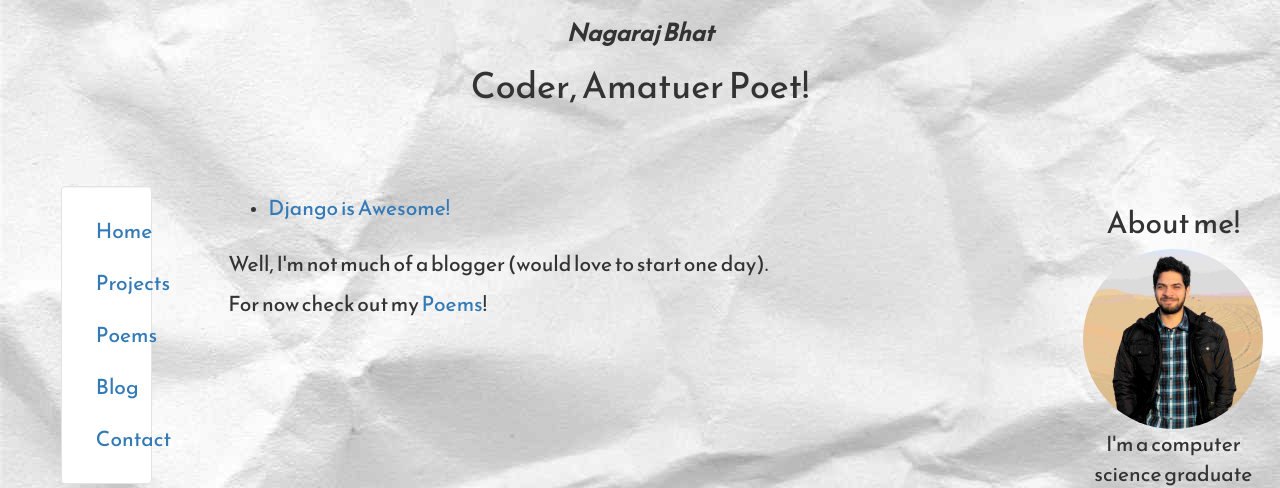
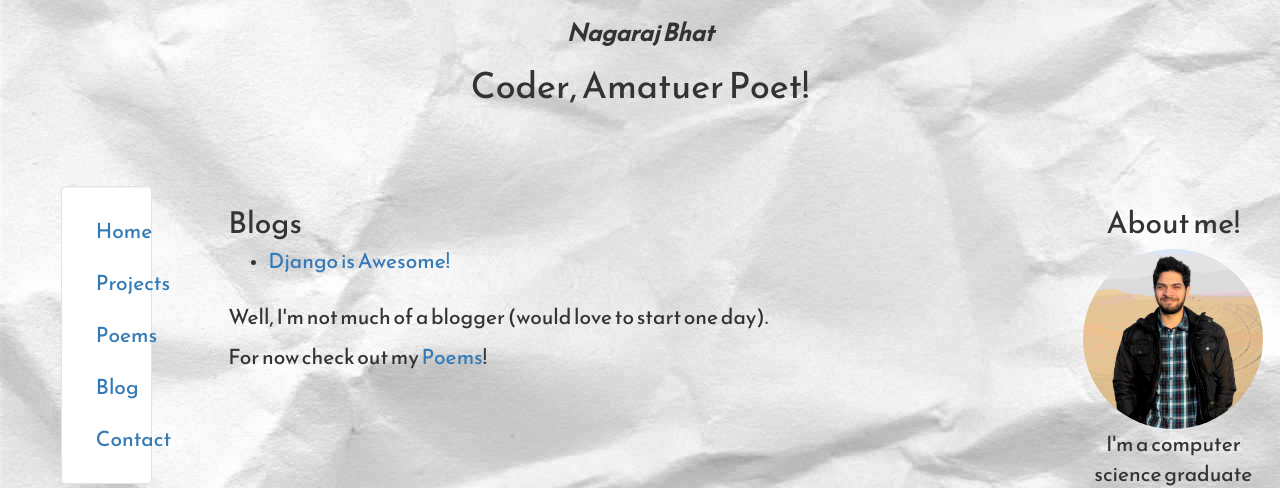
Before and after one commit to nagarajbhat/personal_website_django, a Django app: page /blog/ in a window 1280 px wide. Shown: the top 488 px of the page. Run offline with Django 3.2, Linux system fonts and the light colour scheme; data comes from the database, SQL or seed files in the repository; some libraries are stand-ins or nearby versions.

```diff
--- a/blog/templates/blog/blog.html
+++ b/blog/templates/blog/blog.html
@@ -1,7 +1,7 @@
 {% extends 'personal/header.html'%}
 
 {% block content %}
-
+	<h2>Blogs</h2>
 	{% for post in object_list %}
 		<ul>
 		<li><h5><a href="/blog/{{post.id}}">{{post.title}}</a></h5></li></ul>
```
